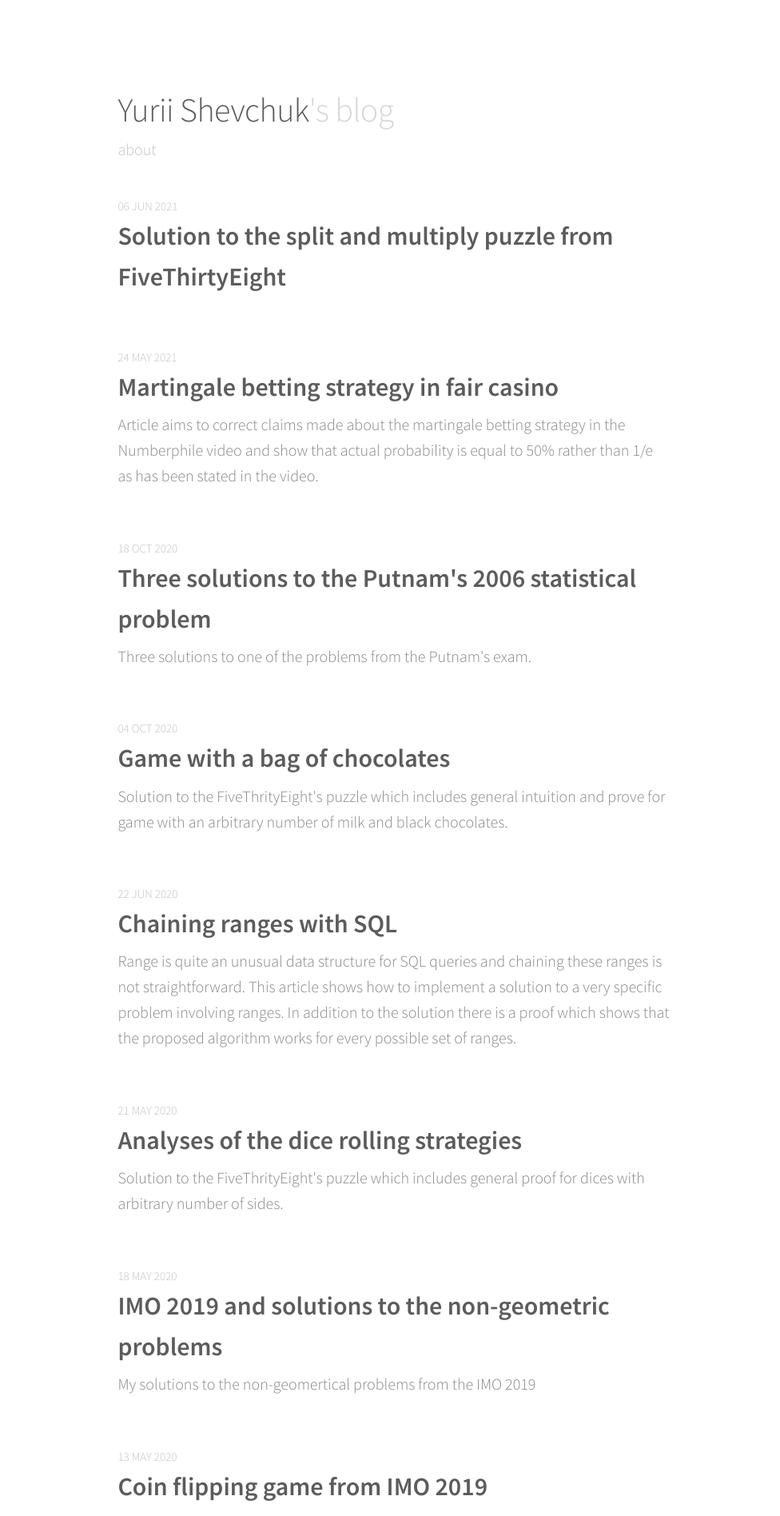
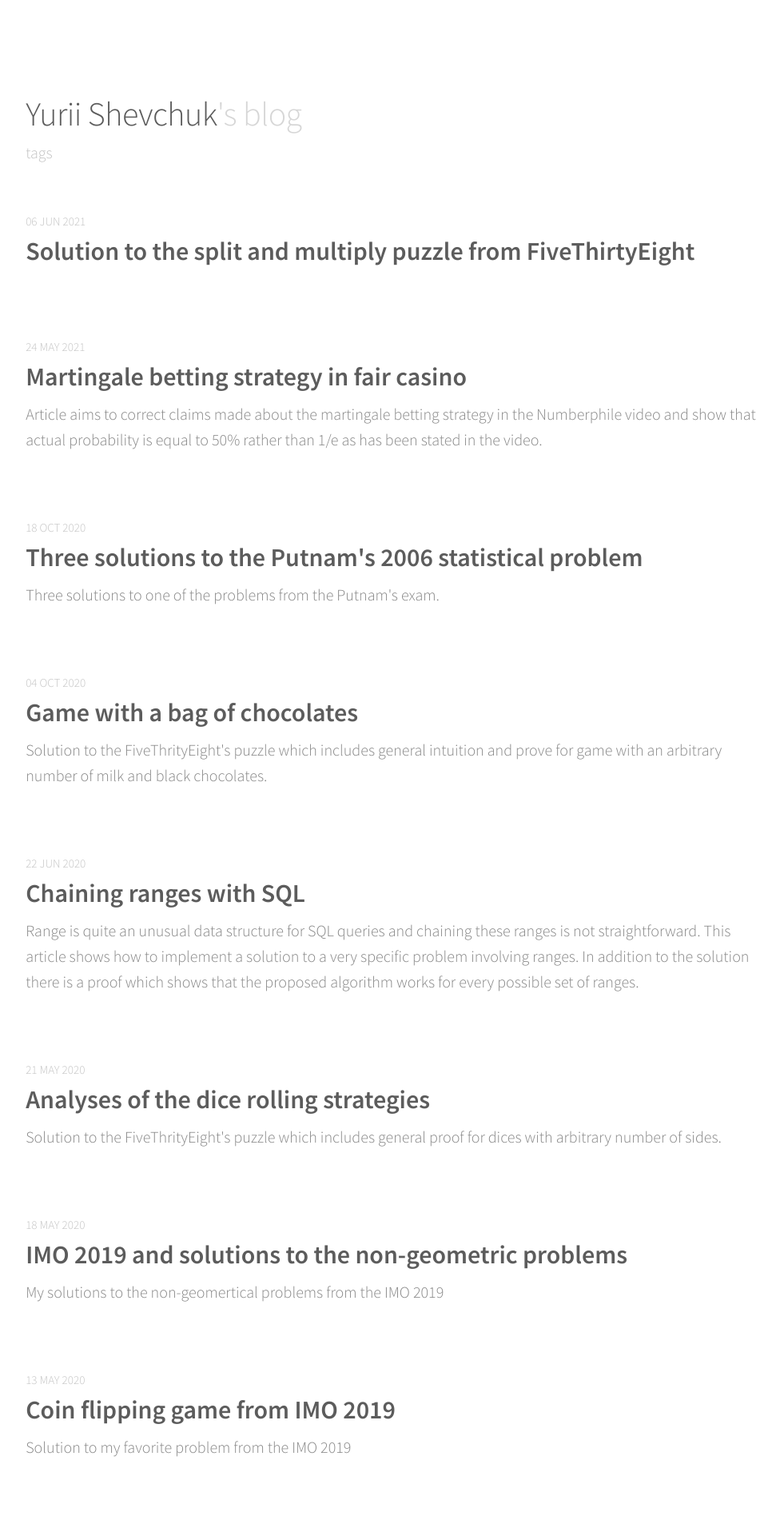
Before and after one commit to itdxer/blog.itdxer.com, a Jekyll site: the page built from index.html, in a window 1280 px wide. Shown: the top 1896 px of the page at 80% size, without its empty margins (147-1123 px from the left). Built offline with Jekyll 4.4.1, drawn with Linux system fonts in a browser that asks for light colours; nearby versions of some CDN libraries; the list of posts is cut into pages by our own code; some of the changed text lies outside the part shown.

Commit message:
small update

```diff
--- a/_config.yml
+++ b/_config.yml
@@ -6,8 +6,8 @@ markdown: kramdown
 # highlighter: rouge
 
 nav:
-  - name: "About"
-    href: "http://itdxer.com"
+  - name: "Tags"
+    url: "/tags"
 
 paginate: 10
 paginate_path: /page:num/
@@ -26,7 +26,6 @@ disqus:
 author:
   name: Yurii Shevchuk
   github: itdxer
-  linkedin: yurii-shevchuk-8434b08a
   email: mail@itdxer.com
 
 # Scopes
--- a/_includes/footer.html
+++ b/_includes/footer.html
@@ -31,5 +31,5 @@
 		{% endif %}
 
 	</div>
-	© 2016 {{ site.author.name }}. All rights reserved.
+	© 2016-2021 {{ site.author.name }}. All rights reserved.
 </div>
--- a/assets/css/main.scss
+++ b/assets/css/main.scss
@@ -8,3 +8,4 @@ sitemap: false
 @import "site";
 
 body { color: black !important; }
+.content-container { max-width: 50rem !important; }
```
Also changed, not shown: 3 other files.
